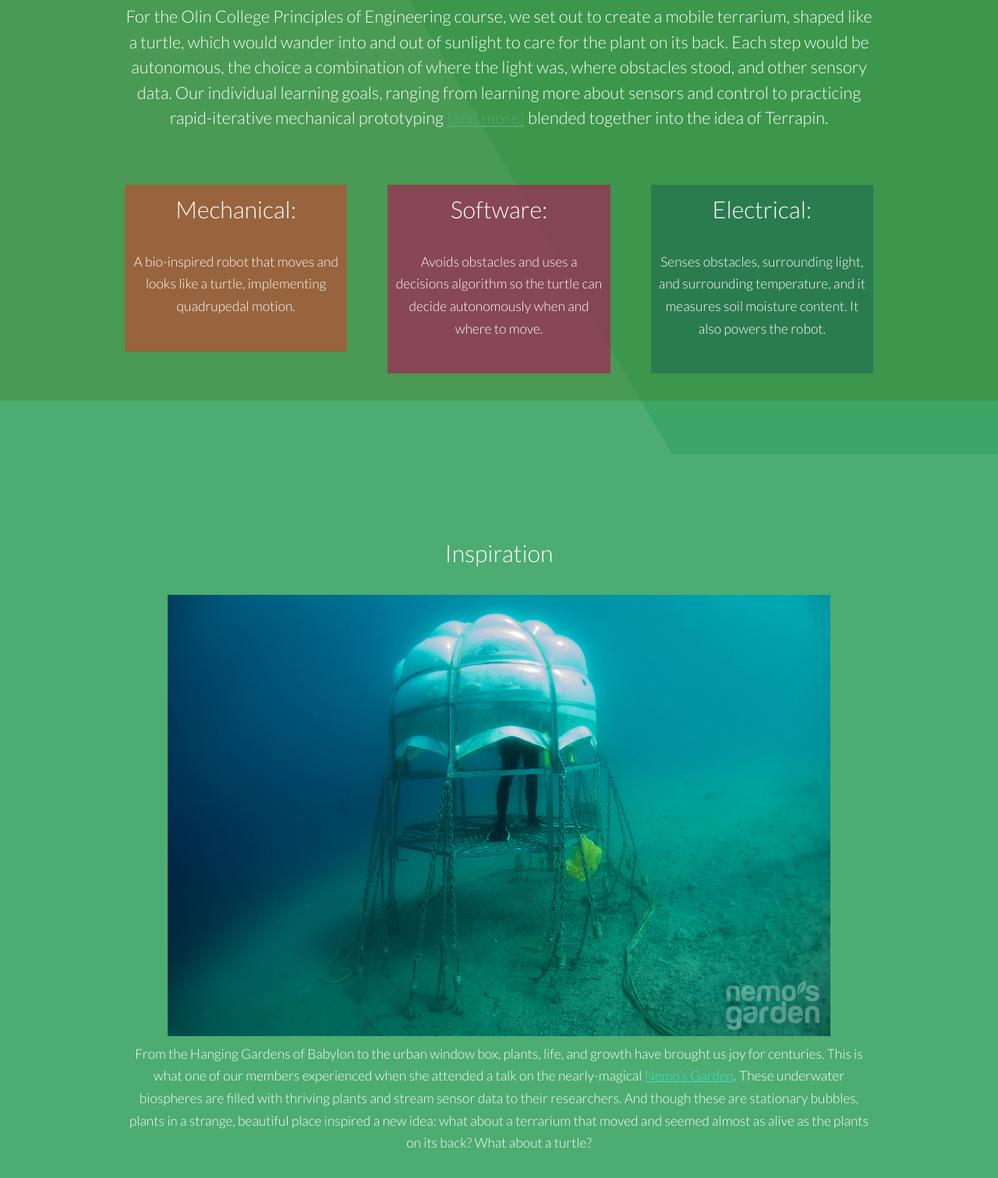
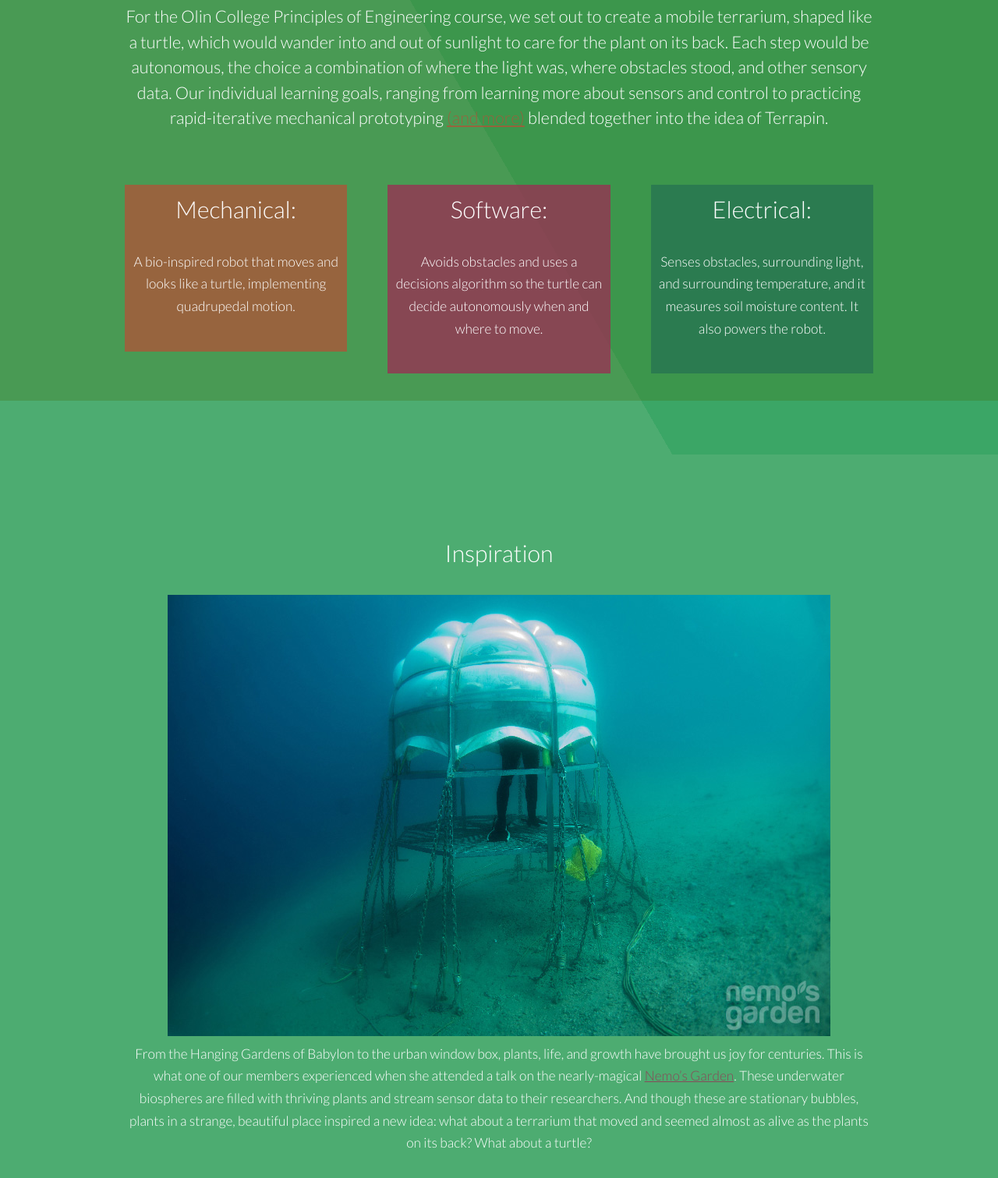
Before and after one commit to POE-Terrapin/TerrapinWebsite, a plain HTML site: page index.html in a window 1280 px wide. Shown: the part 697-2208 px from the top of the page at 78% size. Drawn offline with Linux system fonts and the light colour scheme.

Commit message:
changed link color

```diff
--- a/index.html
+++ b/index.html
@@ -64,7 +64,7 @@
                 shaped like a turtle, which would wander into and out of sunlight to care for the plant on its back.
                 Each step would be autonomous, the choice a combination of where the light was, where obstacles
                 stood, and other sensory data. Our individual learning goals, ranging from learning more about
-                sensors and control to practicing rapid-iterative mechanical prototyping <a href=“team.html”>(and
+                sensors and control to practicing rapid-iterative mechanical prototyping <a href=“team.html” style="color:rgba(170,87,57,0.8)">(and
                     more)</a>
                 blended together into the idea of Terrapin.</p>
         </header>
@@ -117,7 +117,7 @@
 
             <p style="color: white">From the Hanging Gardens of Babylon to the urban window box, plants, life, and growth have brought us
                 joy for centuries. This is what one of our members experienced when she attended a talk on the
-                nearly-magical <a style="color: turquoise;" href="http://www.nemosgarden.com/">Nemo’s Garden</a>. These underwater biospheres
+                nearly-magical <a style="color:rgba(151,50,83,0.8);" href="http://www.nemosgarden.com/">Nemo’s Garden</a>. These underwater biospheres
                 are filled with thriving plants and stream sensor data to their researchers. And though these are
                 stationary bubbles, plants in a strange, beautiful place inspired a new idea: what about a terrarium
                 that moved and seemed almost as alive as the plants on its back? What about a turtle?</p>
```
